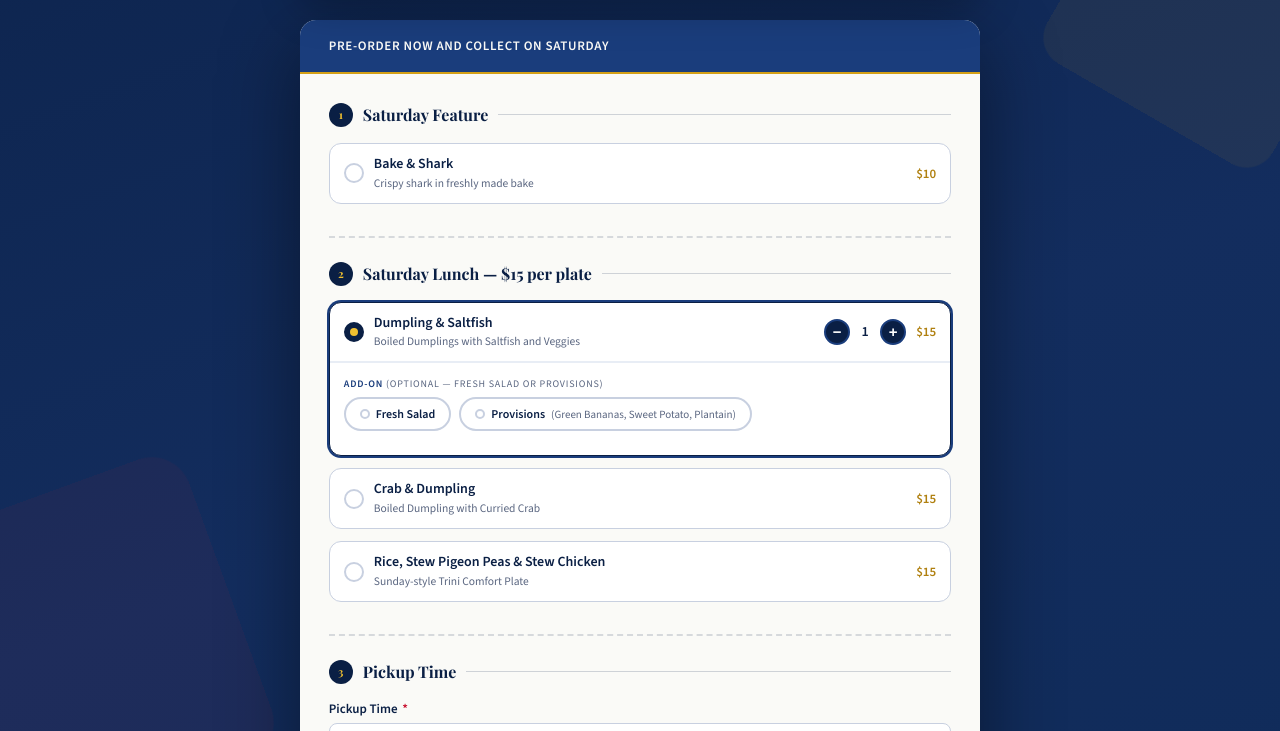
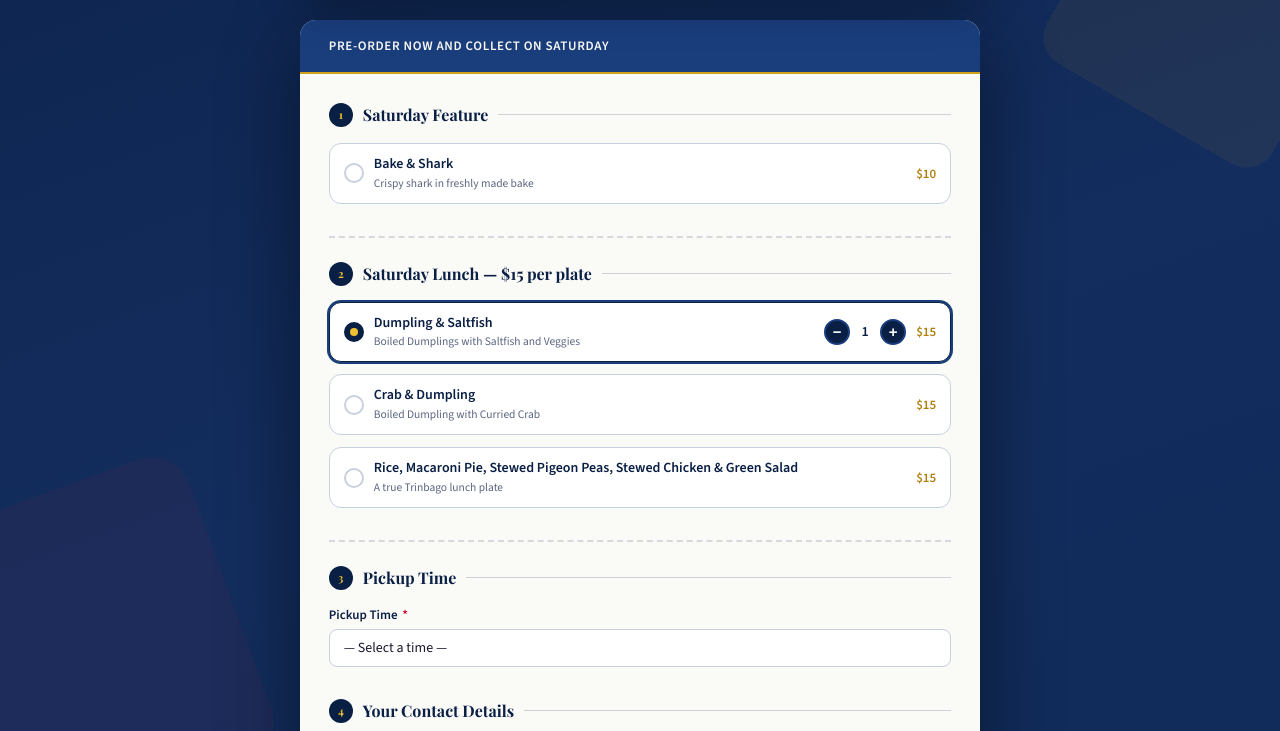
Before and after one commit to vaikivaiInc/mikeandritchies, a plain HTML site: page index.html in a window 1280 px wide. Both pictures are taken after a click on the element 640 px from the left and 956 px from the top of the page. Shown: the part 625-1356 px from the top of the page. Drawn offline with nearby package versions, Linux system fonts and the light colour scheme.

Commit message:
Add files via upload

```diff
--- a/index.html
+++ b/index.html
@@ -261,17 +261,7 @@
             <div class="card-qty"><button type="button" class="qty-btn minus">&#8722;</button><span class="qty-num">1</span><button type="button" class="qty-btn plus">+</button><span class="remaining-tag"></span></div>
             <div class="card-price">$15</div>
           </div>
-          <div class="card-body">
-            <div class="step-label">Add-on <span style="font-weight:400;color:#5a6680;">(optional &mdash; choose one)</span></div>
-            <div class="lunch-addon-choice" style="display:flex;gap:8px;flex-wrap:wrap;margin-bottom:10px;">
-              <div class="lunch-choice-chip" data-addon="Fresh Salad" style="display:flex;align-items:center;gap:6px;padding:7px 14px;border:2px solid #c8d0e0;border-radius:20px;background:#fff;cursor:pointer;font-size:12px;font-weight:600;color:#0a1f44;user-select:none;transition:all 0.15s;">
-                <div class="lunch-choice-dot" style="width:10px;height:10px;border-radius:50%;border:2px solid #c8d0e0;flex-shrink:0;transition:all 0.15s;"></div>Fresh Salad
-              </div>
-              <div class="lunch-choice-chip" data-addon="Provisions" style="display:flex;align-items:center;gap:6px;padding:7px 14px;border:2px solid #c8d0e0;border-radius:20px;background:#fff;cursor:pointer;font-size:12px;font-weight:600;color:#0a1f44;user-select:none;transition:all 0.15s;">
-                <div class="lunch-choice-dot" style="width:10px;height:10px;border-radius:50%;border:2px solid #c8d0e0;flex-shrink:0;transition:all 0.15s;"></div>Provisions <span style="font-size:11px;color:#5a6680;font-weight:400;">(Green Bananas, Sweet Potato, Plantain)</span>
-              </div>
-            </div>
-          </div>
+          <div class="card-body" style="display:none;"></div>
         </div>
 
         <!-- Crab &amp; Dumpling -->
@@ -281,37 +271,17 @@
             <div class="card-qty"><button type="button" class="qty-btn minus">&#8722;</button><span class="qty-num">1</span><button type="button" class="qty-btn plus">+</button><span class="remaining-tag"></span></div>
             <div class="card-price">$15</div>
           </div>
-          <div class="card-body">
-            <div class="step-label">Add-on <span style="font-weight:400;color:#5a6680;">(optional &mdash; choose one)</span></div>
-            <div class="lunch-addon-choice" style="display:flex;gap:8px;flex-wrap:wrap;margin-bottom:10px;">
-              <div class="lunch-choice-chip" data-addon="Fresh Salad" style="display:flex;align-items:center;gap:6px;padding:7px 14px;border:2px solid #c8d0e0;border-radius:20px;background:#fff;cursor:pointer;font-size:12px;font-weight:600;color:#0a1f44;user-select:none;transition:all 0.15s;">
-                <div class="lunch-choice-dot" style="width:10px;height:10px;border-radius:50%;border:2px solid #c8d0e0;flex-shrink:0;transition:all 0.15s;"></div>Fresh Salad
-              </div>
-              <div class="lunch-choice-chip" data-addon="Provisions" style="display:flex;align-items:center;gap:6px;padding:7px 14px;border:2px solid #c8d0e0;border-radius:20px;background:#fff;cursor:pointer;font-size:12px;font-weight:600;color:#0a1f44;user-select:none;transition:all 0.15s;">
-                <div class="lunch-choice-dot" style="width:10px;height:10px;border-radius:50%;border:2px solid #c8d0e0;flex-shrink:0;transition:all 0.15s;"></div>Provisions <span style="font-size:11px;color:#5a6680;font-weight:400;">(Green Bananas, Sweet Potato, Plantain)</span>
-              </div>
-            </div>
-          </div>
+          <div class="card-body" style="display:none;"></div>
         </div>
 
-        <!-- Rice, Stew Pigeon Peas &amp; Stew Chicken -->
+        <!-- Rice, Macaroni Pie, Stewed Pigeon Peas &amp; Stewed Chicken -->
         <div class="sandwich-card" data-item="rice-stew" data-price="15" data-stock="20">
           <div class="card-header">
-            <div class="card-header-left"><div class="card-select-circle"><div class="card-select-dot"></div></div><div class="card-title-block"><div class="card-item-name">Rice, Stew Pigeon Peas &amp; Stew Chicken</div><div class="card-item-sub">Sunday-style Trini Comfort Plate</div></div></div>
+            <div class="card-header-left"><div class="card-select-circle"><div class="card-select-dot"></div></div><div class="card-title-block"><div class="card-item-name">Rice, Macaroni Pie, Stewed Pigeon Peas, Stewed Chicken &amp; Green Salad</div><div class="card-item-sub">A true Trinbago lunch plate</div></div></div>
             <div class="card-qty"><button type="button" class="qty-btn minus">&#8722;</button><span class="qty-num">1</span><button type="button" class="qty-btn plus">+</button><span class="remaining-tag"></span></div>
             <div class="card-price">$15</div>
           </div>
-          <div class="card-body">
-            <div class="step-label">Add-on <span style="font-weight:400;color:#5a6680;">(optional &mdash; choose one)</span></div>
-            <div class="lunch-addon-choice" style="display:flex;gap:8px;flex-wrap:wrap;margin-bottom:10px;">
-              <div class="lunch-choice-chip" data-addon="Fresh Salad" style="display:flex;align-items:center;gap:6px;padding:7px 14px;border:2px solid #c8d0e0;border-radius:20px;background:#fff;cursor:pointer;font-size:12px;font-weight:600;color:#0a1f44;user-select:none;transition:all 0.15s;">
-                <div class="lunch-choice-dot" style="width:10px;height:10px;border-radius:50%;border:2px solid #c8d0e0;flex-shrink:0;transition:all 0.15s;"></div>Fresh Salad
-              </div>
-              <div class="lunch-choice-chip" data-addon="Provisions" style="display:flex;align-items:center;gap:6px;padding:7px 14px;border:2px solid #c8d0e0;border-radius:20px;background:#fff;cursor:pointer;font-size:12px;font-weight:600;color:#0a1f44;user-select:none;transition:all 0.15s;">
-                <div class="lunch-choice-dot" style="width:10px;height:10px;border-radius:50%;border:2px solid #c8d0e0;flex-shrink:0;transition:all 0.15s;"></div>Provisions <span style="font-size:11px;color:#5a6680;font-weight:400;">(Green Bananas, Sweet Potato, Plantain)</span>
-              </div>
-            </div>
-          </div>
+          <div class="card-body" style="display:none;"></div>
         </div>
 
       </div>
@@ -391,7 +361,7 @@
 /* ===== DATA ===== */
 var ITEM_MAX=20, MEAL_PRICE=15;
 var itemPrices={'bake-shark':10,'dumpling-saltfish':15,'dumpling-crab':15,'rice-stew':15};
-var itemNames={'bake-shark':'Bake & Shark','dumpling-saltfish':'Dumpling & Saltfish','dumpling-crab':'Crab & Dumpling','rice-stew':'Rice, Stew Pigeon Peas & Stew Chicken'};
+var itemNames={'bake-shark':'Bake & Shark','dumpling-saltfish':'Dumpling & Saltfish','dumpling-crab':'Crab & Dumpling','rice-stew':'Rice, Macaroni Pie, Stewed Pigeon Peas, Stewed Chicken & Green Salad'};
 var stock={};Object.keys(itemPrices).forEach(function(k){stock[k]=ITEM_MAX;});
 var orderQtys={};
 var mealState={plates:0}; // per-plate options stored in DOM
@@ -448,15 +418,10 @@ function insertCustomiseUI(card){
   var body=card.querySelector('.card-body');
   body.innerHTML='';
 
-  // Saturday Lunch items — only Fresh Salad / Provisions, NO sauces
+  // Saturday Lunch items — only Fresh Salad, NO sauces
   var lunchItems=['dumpling-saltfish','dumpling-crab','rice-stew'];
   if(lunchItems.indexOf(item)>=0){
-    body.innerHTML=
-      '<div class="step-label">Add-on <span style="font-weight:400;color:#5a6680;">(optional \u2014 Fresh Salad or Provisions)</span></div>'
-      +'<div class="lunch-addon-choice" style="display:flex;gap:8px;flex-wrap:wrap;margin-bottom:10px;">'
-      +'<div class="lunch-choice-chip" data-addon="Fresh Salad" style="display:flex;align-items:center;gap:6px;padding:7px 14px;border:2px solid #c8d0e0;border-radius:20px;background:#fff;cursor:pointer;font-size:12px;font-weight:600;color:#0a1f44;user-select:none;"><div class="lunch-choice-dot" style="width:10px;height:10px;border-radius:50%;border:2px solid #c8d0e0;flex-shrink:0;"></div>Fresh Salad</div>'
-      +'<div class="lunch-choice-chip" data-addon="Provisions" style="display:flex;align-items:center;gap:6px;padding:7px 14px;border:2px solid #c8d0e0;border-radius:20px;background:#fff;cursor:pointer;font-size:12px;font-weight:600;color:#0a1f44;user-select:none;"><div class="lunch-choice-dot" style="width:10px;height:10px;border-radius:50%;border:2px solid #c8d0e0;flex-shrink:0;"></div>Provisions <span style="font-size:11px;color:#5a6680;font-weight:400;">(Green Bananas, Sweet Potato, Plantain)</span></div>'
-      +'</div>';
+    body.innerHTML='';
     bindCardEvents(card);
     renderSummary();
     return;
```
